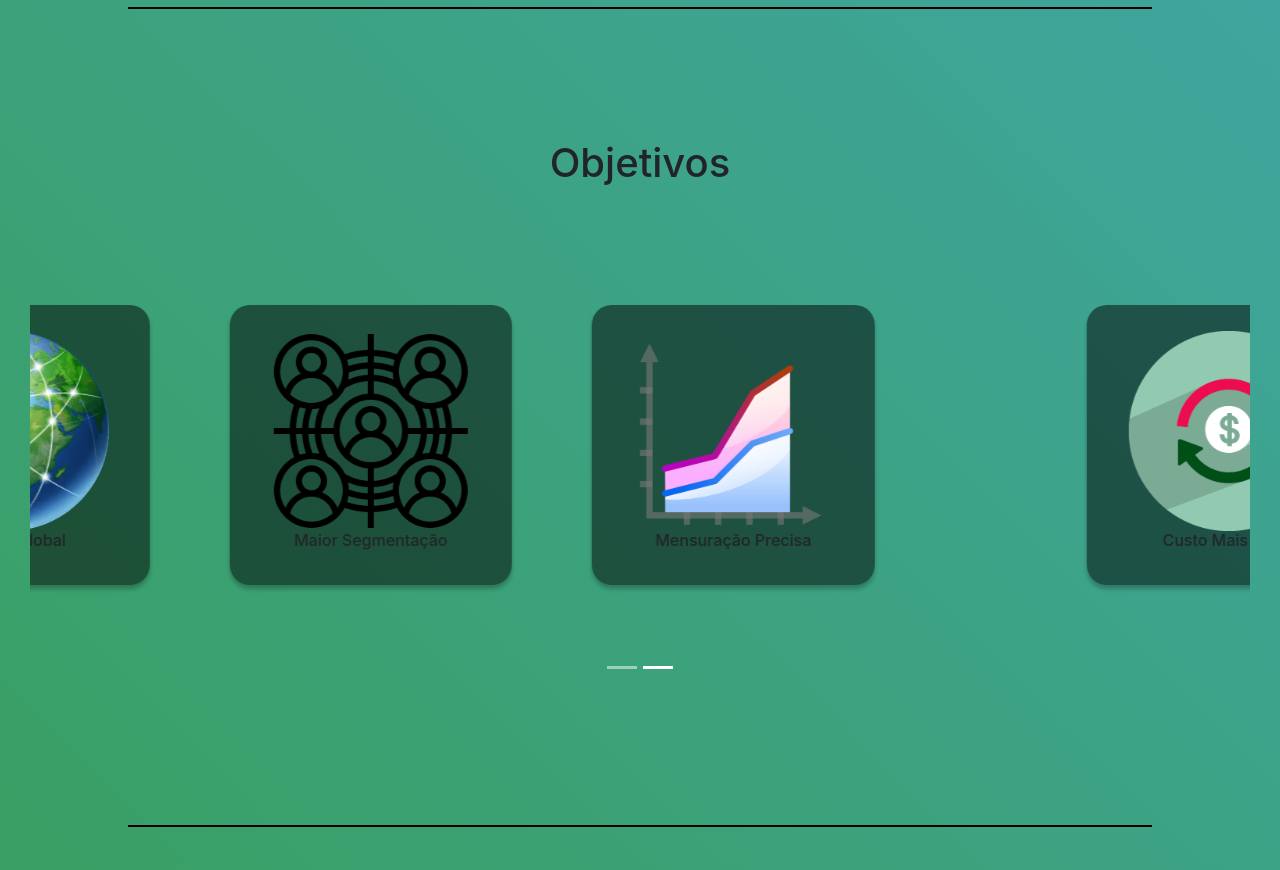
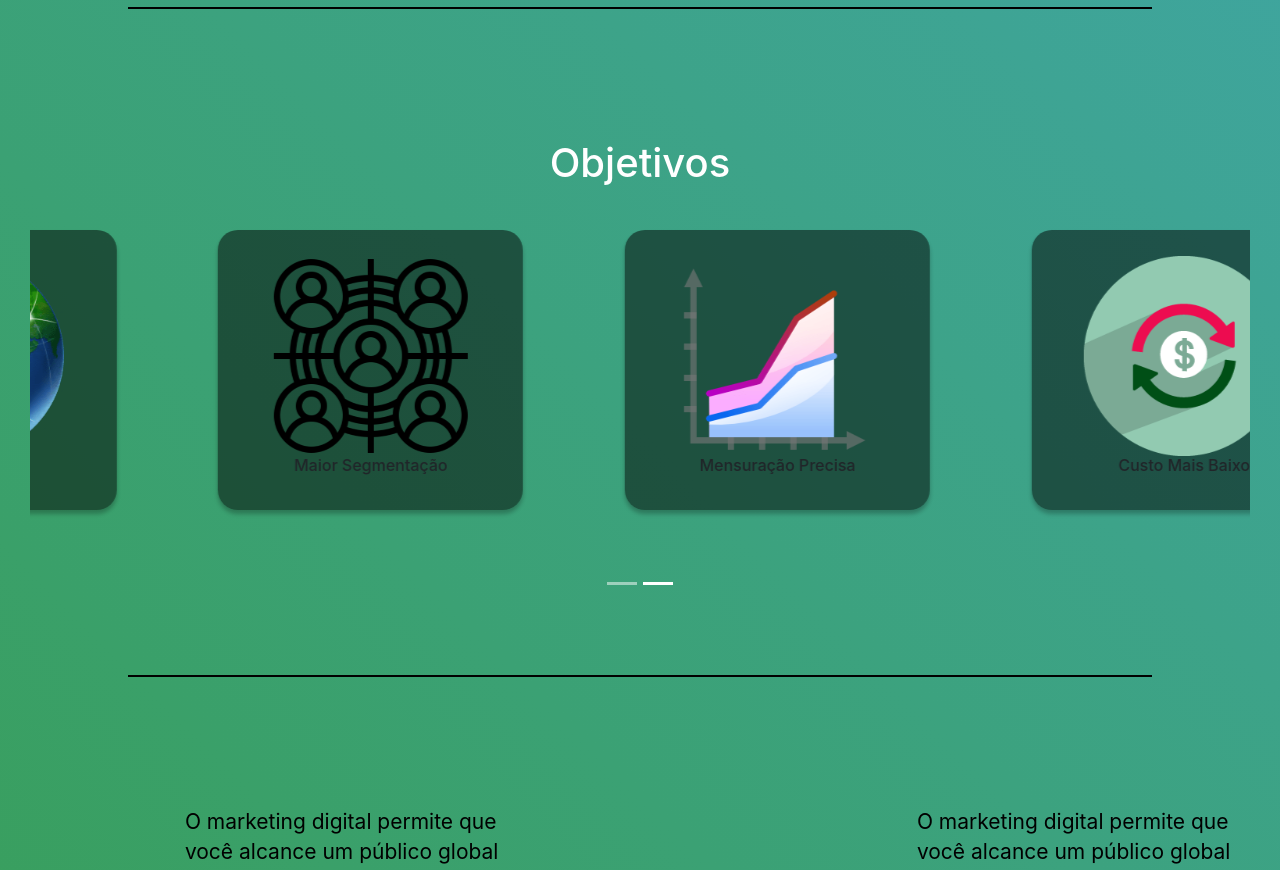
Before and after one commit to Mykon89/landing-page, an Angular app: page / in a window 1280 px wide. Shown: the part 1560-2430 px from the top of the page. Built offline with nearby package versions, Linux system fonts and the light colour scheme; what @coreui/angular would draw is missing.

Commit message:
Carousel funcional, mas precisa de ajustes

```diff
--- a/package.json
+++ b/package.json
@@ -31,6 +31,7 @@
     "@angular/cli": "~16.2.1",
     "@angular/compiler-cli": "^16.2.0",
     "@types/jasmine": "~4.3.0",
+    "@types/jquery": "^3.5.19",
     "jasmine-core": "~4.6.0",
     "karma": "~6.4.0",
     "karma-chrome-launcher": "~3.2.0",
--- a/src/app/components/main/goals/goals.component.css
+++ b/src/app/components/main/goals/goals.component.css
@@ -4,18 +4,22 @@
   align-items: center;
 }
 
-div.row {
-  display: flex;
-  justify-content: center;
+.title {
+  color: white;
+}
+
+.row {
+  justify-content: space-around;
   align-items: center;
-  gap: 50px;
-  height: 500px;
+  margin: 0;
+  height: 350px;
 }
 
 .flip-card {
   width: 445px;
   height: 280px;
   perspective: 1000px;
+  padding: 0;
 }
 
 .flip-card-inner {
@@ -32,21 +36,20 @@ div.row {
 
 .flip-card-front,
 .flip-card-back {
+  display: flex;
+  flex-direction: column;
+  align-items: center;
+  justify-content: center;
   width: 100%;
   height: 100%;
+  padding: 0;
+  margin: 0;
   position: absolute;
   backface-visibility: hidden;
   background-color: rgba(0, 0, 0, 0.5);
   border-radius: 20px;
   background: rgba(0, 0, 0, 0.5);
   box-shadow: 0px 4px 4px 0px rgba(0, 0, 0, 0.25);
-}
-
-.flip-card-front {
-  display: flex;
-  flex-direction: column;
-  align-items: center;
-  justify-content: center;
 }
 
 .flip-card-front img {
@@ -67,3 +70,7 @@ h2 {
 p {
   font-size: 14px;
 }
+
+.carousel-indicators {
+  margin-bottom: -50px;
+}
--- a/src/app/components/main/goals/goals.component.html
+++ b/src/app/components/main/goals/goals.component.html
@@ -8,14 +8,6 @@
     class="carousel slide"
     data-ride="carousel"
   >
-    <ol class="carousel-indicators">
-      <li
-        *ngFor="let grupo of slidesAgrupados; let i = index"
-        [class.active]="i === 0"
-        data-target="#myCarousel"
-        [attr.data-slide-to]="i"
-      ></li>
-    </ol>
     <div class="carousel-inner">
       <div
         *ngFor="let grupo of slidesAgrupados; let i = index"
@@ -37,5 +29,14 @@
         </div>
       </div>
     </div>
+    <ol class="carousel-indicators">
+      <li
+        *ngFor="let grupo of slidesAgrupados; let i = index"
+        data-target="#myCarousel"
+        [class.active]="i === 0"
+        [attr.data-slide-to]="i"
+        [attr.data-slide]="i"
+      ></li>
+    </ol>
   </div>
 </div>
--- a/src/app/components/main/goals/goals.component.ts
+++ b/src/app/components/main/goals/goals.component.ts
@@ -1,4 +1,4 @@
-import { Component, ElementRef, OnInit, Renderer2 } from '@angular/core';
+import { Component, OnInit } from '@angular/core';
 
 @Component({
   selector: 'app-goals',
```
Also changed, not shown: 1 other file (tests, documents, lock files or other folders).
